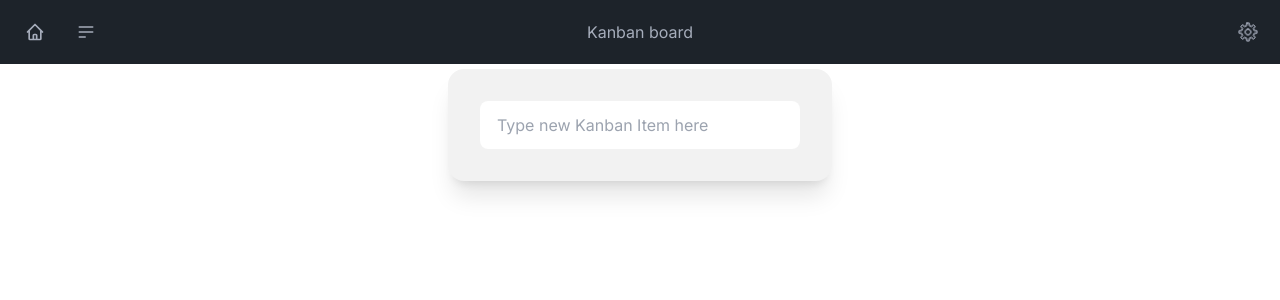
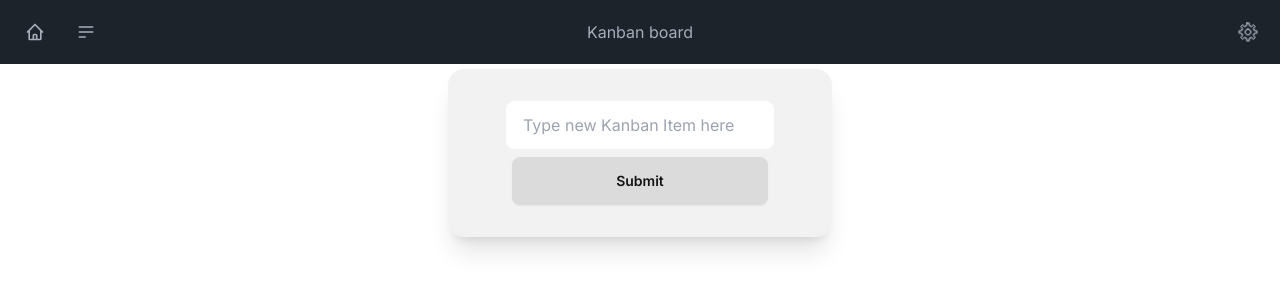
Before and after one commit to jonnef/jonnefde, a Next.js app: page /kanban in a window 1280 px wide. Shown: the top 300 px of the page. Built offline with nearby package versions, Linux system fonts and the light colour scheme.

Commit message:
added button

```diff
--- a/src/app/components/cards/KanbanItem.tsx
+++ b/src/app/components/cards/KanbanItem.tsx
@@ -1,10 +1,25 @@
-import React from 'react'
+'use client'
+import React, { useState } from 'react'
 
 const KanbanItemCard = () => {
+  const [inputValue, setInputValue] = useState('');
+
+  const handleInputChange = (event: { target: { value: React.SetStateAction<string>; }; }) => {
+    setInputValue(event.target.value);
+  };
+
+  const clearInput = () => {
+    setInputValue("");
+  };
   return (
     <div className='card bg-base-200 w-96 shadow-xl'>
       <div className='card-body'>
-        <input type='text' placeholder='Type new Kanban Item here' className='input' />
+        <div>
+          <input type='text' placeholder='Type new Kanban Item here' className='input' value={inputValue} onChange={handleInputChange} />
+        </div>
+        <div>
+          <button className='btn btn-wide' data-theme="autumn" onClick={clearInput}>Submit</button>
+        </div>
       </div>
     </div>
   )
```
